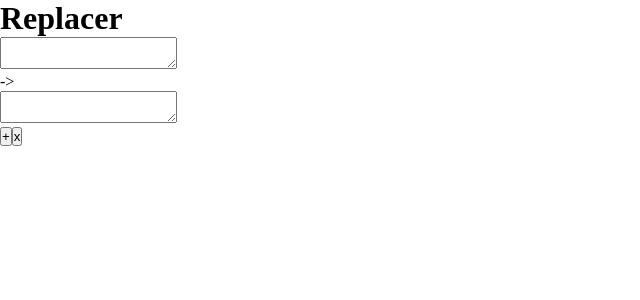
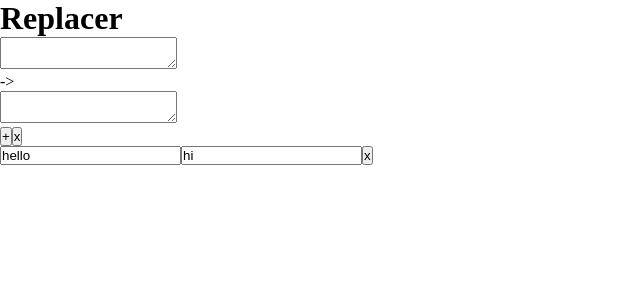
Before and after one commit to jonwang2000/replacer, a React (Create React App) app: page / in a window 1280 px wide. Shown: the top 300 px of the page, without its empty margins (0-640 px from the left). Built offline with nearby package versions, Linux system fonts and the light colour scheme.

Commit message:
Basic rule editing

```diff
--- a/src/App.js
+++ b/src/App.js
@@ -14,7 +14,9 @@ const App = props => {
 	const [inputText, setInputText] = useState("");
 
 	// State for rules
-	const [rules, setRules] = useState([ { in: "hello", out: "hi", id: uuidv4() } ]);
+	const [rules, setRules] = useState([
+		{ inRule: "hello", outRule: "hi", id: uuidv4() }
+	]);
 
 	// Event handler for input
 	const inputHandle = event => {
--- a/src/components/ReplaceRules.js
+++ b/src/components/ReplaceRules.js
@@ -3,23 +3,68 @@
  */
 import React from "react";
 import Rule from "./Rule";
+import uuidv4 from "uuid/v4";
 
 const ReplaceRules = props => {
 	const { rules, setRules } = props;
 
-    const addRule = () => {
-        console.log('add');
-    }
+	const addRule = () => {
+		setRules([
+			...rules,
+			{ inRule: "Input", outRule: "Output", id: uuidv4() }
+		]);
+	};
 
-    const clearRules = () => {
-        console.log('clearall')
-    }
+	const clearRules = () => {
+		console.log("clearall");
+	};
+
+	const deleter = delID => {
+		const newRules = rules.filter(rule => rule.id !== delID);
+		setRules(newRules);
+	};
+
+	const updateIn = (upid, text) => {
+		const newRules = rules.map(rule => {
+			if (rule.id === upid) {
+				rule.inRule = text;
+				return rule;
+			}
+			return rule;
+		});
+		setRules(newRules);
+	};
+
+	const updateOut = (upid, text) => {
+		const newRules = rules.map(rule => {
+			if (rule.id === upid) {
+				rule.outRule = text;
+				return rule;
+			}
+			return rule;
+		});
+		setRules(newRules);
+	};
+
+	const displayRules = rules.map(rule => {
+		return (
+			<Rule
+				inRule={rule.inRule}
+				editIn={event => updateIn(rule.id, event.target.value)}
+				outRule={rule.outRule}
+				editOut={event => updateOut(rule.id, event.target.value)}
+				delRule={() => deleter(rule.id)}
+				key={rule.id}
+			/>
+		);
+	});
 
 	return (
 		<div>
 			<div>
 				<button onClick={addRule}>+</button>
 				<button onClick={clearRules}>x</button>
+				{displayRules}
 			</div>
 		</div>
 	);
--- a/src/components/Rule.js
+++ b/src/components/Rule.js
@@ -5,11 +5,15 @@
 import React from "react";
 
 const Rule = props => {
-	return <div>
-        <input/>
-        <input/>
-        <button>x</button>
-    </div>;
+	const { inRule, editIn, outRule, editOut, delRule } = props;
+
+	return (
+		<div>
+			<input value={inRule} onChange={editIn} />
+			<input value={outRule} onChange={editOut} />
+			<button onClick={delRule}>x</button>
+		</div>
+	);
 };
 
 export default Rule;
```
